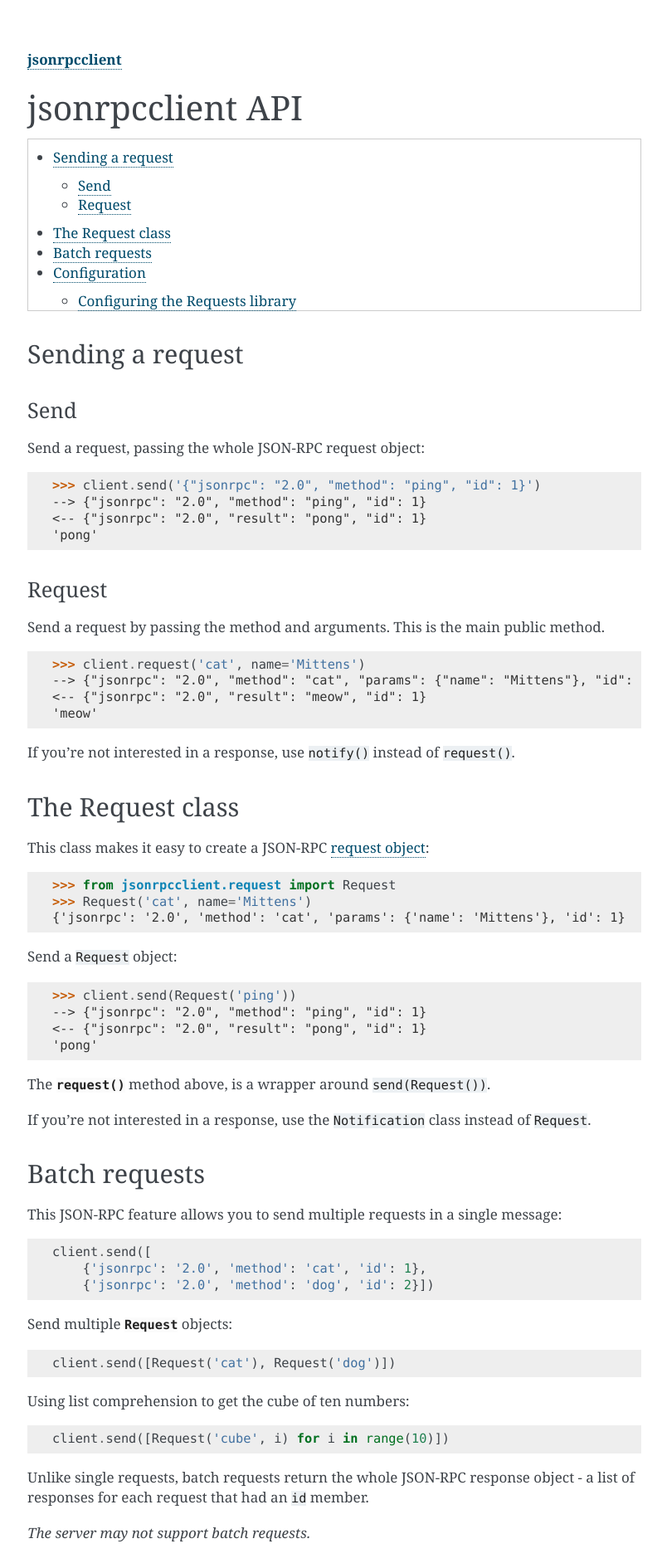
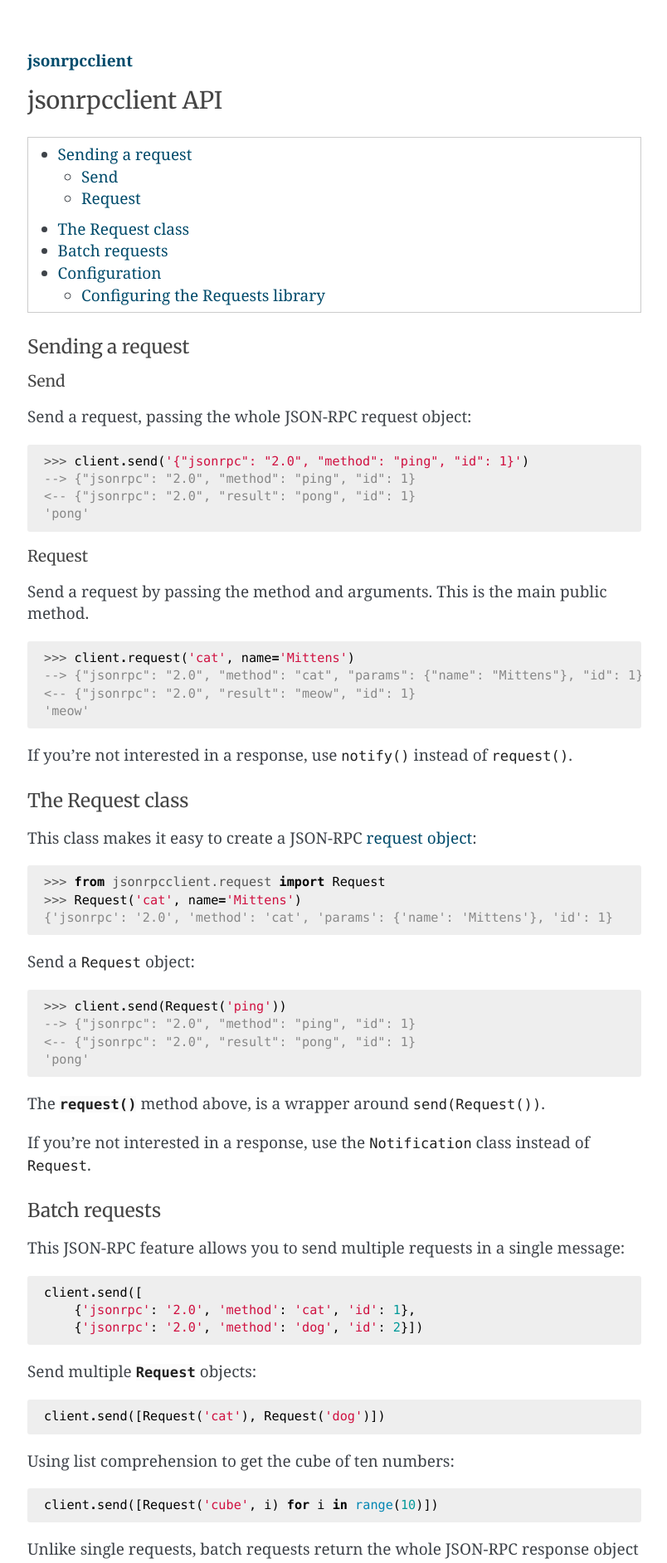
Before and after one commit to explodinglabs/jsonrpcclient, a Sphinx documentation site: the page built from doc/api.rst, in a window 1280 px wide. Shown: the top 1884 px of the page at 83% size, without its empty margins (237-1041 px from the left). Built offline with Sphinx 7.4.7, drawn with Linux system fonts in a browser that asks for light colours; some of the changed text lies outside the part shown.

Commit message:
Design changes

```diff
--- a/doc/_static/custom.css
+++ b/doc/_static/custom.css
@@ -1,3 +1,47 @@
+/* Reset some basic elements */
+body, h1, h2, h3, h4, h5, h6, p, blockquote, pre, hr, dl, dd, ol, ul, figure {
+    margin: 0;
+    padding: 0;
+    line-height: 100%;
+}
+
+/* Basic styling */
+body {
+    background-color: white;
+    color: #3E4349;
+    font-family: 'goudy old style', 'minion pro', 'bell mt', Georgia, 'Hiragino Mincho Pro', serif;
+    font-size: 19px;
+    -webkit-text-size-adjust: 100%;
+    -webkit-font-feature-settings: "kern" 1;
+    -moz-font-feature-settings: "kern" 1;
+    -o-font-feature-settings: "kern" 1;
+    font-feature-settings: "kern" 1;
+    font-kerning: normal;
+}
+
+/* Headings */
+h1, h2, h3, h4, h5, h6 {
+    font-family: 'Merriweather', 'Garamond', 'Georgia', serif !important;
+    font-weight: normal !important;
+    color: #444 !important;
+}
+
+h1 {
+    font-size: 1.5em !important;
+    margin-top: 20px !important;
+    margin-bottom: 30px !important;
+}
+
+h2 {
+    margin: 30px 0 20px 0 !important;
+    font-size: 1.2em !important;
+}
+
+h3 {
+    margin: 20px 0 20px 0 !important;
+    font-size: 1em !important;
+}
+
 /* Stop headings from appearing as links when 'contents' is used */
 h2 a, h2 a:hover,
 h3 a, h3 a:hover {
@@ -5,7 +49,32 @@ h3 a, h3 a:hover {
     text-decoration: none;
 }
 
-#contents {
-  margin: 0;
-  padding: 0;
+a {
+    text-decoration: none;
+    border: none !important;
 }
+
+p, blockquote, pre, ul, ol, figure, .exception {
+    margin-bottom: 20px;
+    line-height: 160%;
+}
+
+/* Lists */
+ul {
+    margin: 0px 0 10px 1.5em;
+}
+
+pre, code {
+    background-color: inherit;
+    font-family: 'Consolas', 'Menlo', 'Deja Vu Sans Mono', 'Bitstream Vera Sans Mono', monospace;
+    line-height: 140%;
+}
+
+pre {
+    border-radius: 3px;
+    background-color: #eee;
+    overflow-x: auto;
+    padding: 10px 20px;
+    border: 0;
+    font-size: 0.8em;
+}
--- /dev/null
+++ b/doc/_static/pygments.css
@@ -0,0 +1,272 @@
+/**
+ * Syntax highlighting styles
+ */
+.highlight {
+  color: black; }
+
+.highlight .hll {
+  background-color: #ffffcc; }
+
+.highlight .c {
+  color: #999988;
+  font-style: italic; }
+
+/* Comment */
+.highlight .err {
+  color: #a61717;
+  background-color: #e3d2d2; }
+
+/* Error */
+.highlight .k {
+  color: #000000;
+  font-weight: bold; }
+
+/* Keyword */
+.highlight .o {
+  color: #000000;
+  font-weight: bold; }
+
+/* Operator */
+.highlight .cm {
+  color: #999988;
+  font-style: italic; }
+
+/* Comment.Multiline */
+.highlight .cp {
+  color: #999999;
+  font-weight: bold;
+  font-style: italic; }
+
+/* Comment.Preproc */
+.highlight .c1 {
+  color: #999988;
+  font-style: italic; }
+
+/* Comment.Single */
+.highlight .cs {
+  color: #999999;
+  font-weight: bold;
+  font-style: italic; }
+
+/* Comment.Special */
+.highlight .gd {
+  color: #000000;
+  background-color: #ffdddd; }
+
+/* Generic.Deleted */
+.highlight .ge {
+  color: #000000;
+  font-style: italic; }
+
+/* Generic.Emph */
+.highlight .gr {
+  color: #aa0000; }
+
+/* Generic.Error */
+.highlight .gh {
+  color: #999999; }
+
+/* Generic.Heading */
+.highlight .gi {
+  color: #000000;
+  background-color: #ddffdd; }
+
+/* Generic.Inserted */
+.highlight .go {
+  color: #888888; }
+
+/* Generic.Output */
+.highlight .gp {
+  color: #555555; }
+
+/* Generic.Prompt */
+.highlight .gs {
+  font-weight: bold; }
+
+/* Generic.Strong */
+.highlight .gu {
+  color: #aaaaaa; }
+
+/* Generic.Subheading */
+.highlight .gt {
+  color: #aa0000; }
+
+/* Generic.Traceback */
+.highlight .kc {
+  color: #000000;
+  font-weight: bold; }
+
+/* Keyword.Constant */
+.highlight .kd {
+  color: #000000;
+  font-weight: bold; }
+
+/* Keyword.Declaration */
+.highlight .kn {
+  color: #000000;
+  font-weight: bold; }
+
+/* Keyword.Namespace */
+.highlight .kp {
+  color: #000000;
+  font-weight: bold; }
+
+/* Keyword.Pseudo */
+.highlight .kr {
+  color: #000000;
+  font-weight: bold; }
+
+/* Keyword.Reserved */
+.highlight .kt {
+  color: #445588;
+  font-weight: bold; }
+
+/* Keyword.Type */
+.highlight .m {
+  color: #009999; }
+
+/* Literal.Number */
+.highlight .s {
+  color: #d01040; }
+
+/* Literal.String */
+.highlight .na {
+  color: #008080; }
+
+/* Name.Attribute */
+.highlight .nb {
+  color: #0086B3; }
+
+/* Name.Builtin */
+.highlight .nc {
+  color: #445588;
+  font-weight: bold; }
+
+/* Name.Class */
+.highlight .no {
+  color: #008080; }
+
+/* Name.Constant */
+.highlight .nd {
+  color: #3c5d5d;
+  font-weight: bold; }
+
+/* Name.Decorator */
+.highlight .ni {
+  color: #800080; }
+
+/* Name.Entity */
+.highlight .ne {
+  color: #990000;
+  font-weight: bold; }
+
+/* Name.Exception */
+.highlight .nf {
+  color: #990000;
+  font-weight: bold; }
+
+/* Name.Function */
+.highlight .nl {
+  color: #990000;
+  font-weight: bold; }
+
+/* Name.Label */
+.highlight .nn {
+  color: #555555; }
+
+/* Name.Namespace */
+.highlight .nt {
+  color: #000080; }
+
+/* Name.Tag */
+.highlight .nv {
+  color: #008080; }
+
+/* Name.Variable */
+.highlight .ow {
+  color: #000000;
+  font-weight: bold; }
+
+/* Operator.Word */
+.highlight .w {
+  color: #bbbbbb; }
+
+/* Text.Whitespace */
+.highlight .mf {
+  color: #009999; }
+
+/* Literal.Number.Float */
+.highlight .mh {
+  color: #009999; }
+
+/* Literal.Number.Hex */
+.highlight .mi {
+  color: #009999; }
+
+/* Literal.Number.Integer */
+.highlight .mo {
+  color: #009999; }
+
+/* Literal.Number.Oct */
+.highlight .sb {
+  color: #d01040; }
+
+/* Literal.String.Backtick */
+.highlight .sc {
+  color: #d01040; }
+
+/* Literal.String.Char */
+.highlight .sd {
+  color: #d01040; }
+
+/* Literal.String.Doc */
+.highlight .s2 {
+  color: #d01040; }
+
+/* Literal.String.Double */
+.highlight .se {
+  color: #d01040; }
+
+/* Literal.String.Escape */
+.highlight .sh {
+  color: #d01040; }
+
+/* Literal.String.Heredoc */
+.highlight .si {
+  color: #d01040; }
+
+/* Literal.String.Interpol */
+.highlight .sx {
+  color: #d01040; }
+
+/* Literal.String.Other */
+.highlight .sr {
+  color: #009926; }
+
+/* Literal.String.Regex */
+.highlight .s1 {
+  color: #d01040; }
+
+/* Literal.String.Single */
+.highlight .ss {
+  color: #990073; }
+
+/* Literal.String.Symbol */
+.highlight .bp {
+  color: #999999; }
+
+/* Name.Builtin.Pseudo */
+.highlight .vc {
+  color: #008080; }
+
+/* Name.Variable.Class */
+.highlight .vg {
+  color: #008080; }
+
+/* Name.Variable.Global */
+.highlight .vi {
+  color: #008080; }
+
+/* Name.Variable.Instance */
+.highlight .il {
+  color: #009999; }
--- /dev/null
+++ b/doc/_templates/layout.html
@@ -0,0 +1,5 @@
+{% extends "!layout.html" %}
+
+{% block extrahead %}
+    <link href="https://fonts.googleapis.com/css?family=Merriweather" rel="stylesheet">
+{% endblock %}
--- a/doc/conf.py
+++ b/doc/conf.py
@@ -25,6 +25,7 @@ sys.path.insert(0, os.path.abspath('..'))
 
 def setup(app):
     app.add_stylesheet('custom.css')
+    app.add_stylesheet('pygments.css')
 
 # -- General configuration ------------------------------------------------
 
@@ -50,7 +51,7 @@ master_doc = 'index'
 
 # General information about the project.
 project = 'jsonrpcclient'
-copyright = 'Beau Barker'
+copyright = '2016, Beau Barker'
 
 # The version info for the project you're documenting, acts as replacement for
 # |version| and |release|, also used in various other places throughout the
@@ -171,13 +172,13 @@ html_sidebars = {
 #html_split_index = False
 
 # If true, links to the reST sources are added to the pages.
-#html_show_sourcelink = True
+html_show_sourcelink = False
 
 # If true, "Created using Sphinx" is shown in the HTML footer. Default is True.
-#html_show_sphinx = True
+html_show_sphinx = False
 
 # If true, "(C) Copyright ..." is shown in the HTML footer. Default is True.
-#html_show_copyright = True
+html_show_copyright = False
 
 # If true, an OpenSearch description file will be output, and all pages will
 # contain a <link> tag referring to it.  The value of this option must be the
```
